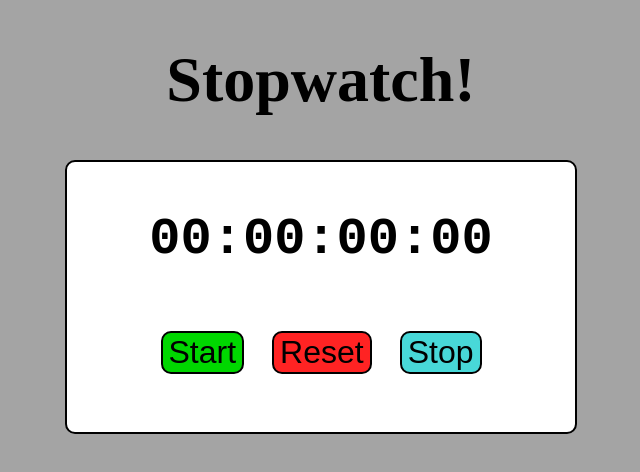
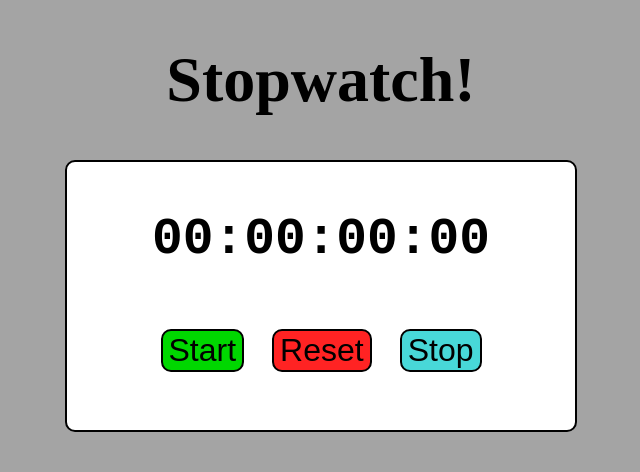
Before and after one commit to testing-user-prog/Stopwatch, a plain HTML site: page index.html in a window 1280 px wide. Shown: the whole page, without its empty margins (319-959 px from the left). Drawn offline with Linux system fonts and the light colour scheme.

Commit message:
Update style.css

```diff
--- a/style.css
+++ b/style.css
@@ -13,6 +13,7 @@ body
     padding: 1.5em;
      border: 2px solid black;
   border-radius: 10px;
+  text-align: center;
 }
 button
 {
@@ -20,6 +21,7 @@ button
     font-size: 1em;
     border: 2px solid black;
   border-radius: 10px;
+
 }
 #start
 {
@@ -51,6 +53,9 @@ button
     /* padding:2em; */
     font-family: monospace;
     font-weight: bold;
-    font-size: 2em;
+    font-size: 4vw;
+
     padding-bottom: 1em;
+    text-align: center;
+
 }
```
